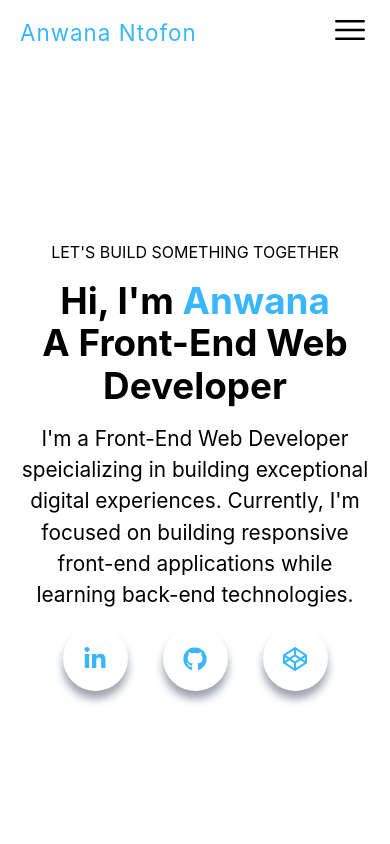
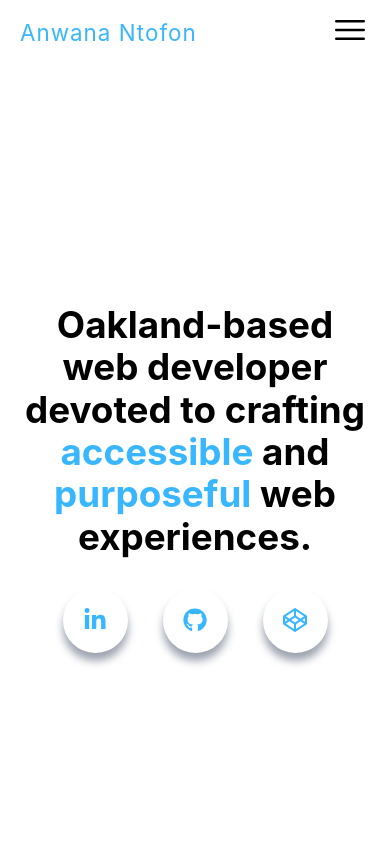
Before and after one commit to antofon/portfolio-v3, a Next.js app: page / in a window 390 px wide. Shown: the top 844 px of the page. Built offline with nearby package versions, Linux system fonts and the light colour scheme.

Commit message:
UpdatedHeader copy and responsiveness

```diff
--- a/components/Header.tsx
+++ b/components/Header.tsx
@@ -4,18 +4,25 @@ import headerStyles from '../styles/Header.module.css';
 const Header = () => {
   return (
     <div className={headerStyles.container}>
-      <p className={headerStyles.sectionSubtitle}>
-        {"Let's"} build something together
-      </p>
-      <h1 className={headerStyles.sectionTitle}>
+      {/* <p className={headerStyles.sectionSubtitle}>
+        Creative, Web Developer, Musician
+      </p> */}
+      {/* <h1 className={headerStyles.sectionTitle}>
         Hi, {"I'm"} <span className={headerStyles.name}>Anwana</span>
         <br />A Front-End Web Developer
+      </h1> */}
+
+      <h1 className={headerStyles.sectionTitle}>
+        {/* Hi! {"I'm"} <span className={headerStyles.name}>Anwana</span> */}
+        {/* Oakland-based creative crafting beautiful web experiences focused on <span className={headerStyles.name}>accessibility</span> and <span className={headerStyles.name}>purpose</span> */}
+        Oakland-based web developer devoted to crafting <span className={headerStyles.name}>accessible</span> and <span className={headerStyles.name}>purposeful</span> web experiences.
       </h1>
 
       <p className={headerStyles.sectionDescription}>
-        {"I'm"} a Front-End Web Developer speicializing in building exceptional
+        {/* {"I'm"} a Front-End Web Developer specializing in building exceptional
         digital experiences. Currently, {"I'm"} focused on building responsive
-        front-end applications while learning back-end technologies.
+        front-end applications while learning back-end technologies. */}
+
       </p>
 
       <div className={headerStyles.socials}>
--- a/styles/Header.module.css
+++ b/styles/Header.module.css
@@ -24,9 +24,9 @@
 
 .container {
   text-align: center;
-  max-width: 1000px;
-  height: 700px;
-  margin: auto;
+  max-width: 900px;
+  /* height: 700px; */
+  margin: 80px auto 0 auto;
 }
 
 .name {
@@ -38,7 +38,8 @@
   display: flex;
   justify-content: space-around;
   max-width: 300px;
-  margin: auto;
+  /* margin: auto; */
+  margin: 30px auto 0 auto;
 }
 
 .icon {
@@ -63,10 +64,12 @@
 @media screen and (min-width: 768px) {
   .socials {
     justify-content: space-between;
+    margin: 50px auto 0 auto;
   }
 
+
   .sectionTitle {
-    font-size: 3rem;
+    font-size: 2.8rem;
   }
 
   .sectionDescription {
@@ -76,6 +79,6 @@
 
 @media screen and (min-width: 1008px) {
   .sectionTitle {
-    font-size: 4rem;
+    font-size: 3.3rem;
   }
 }
```
